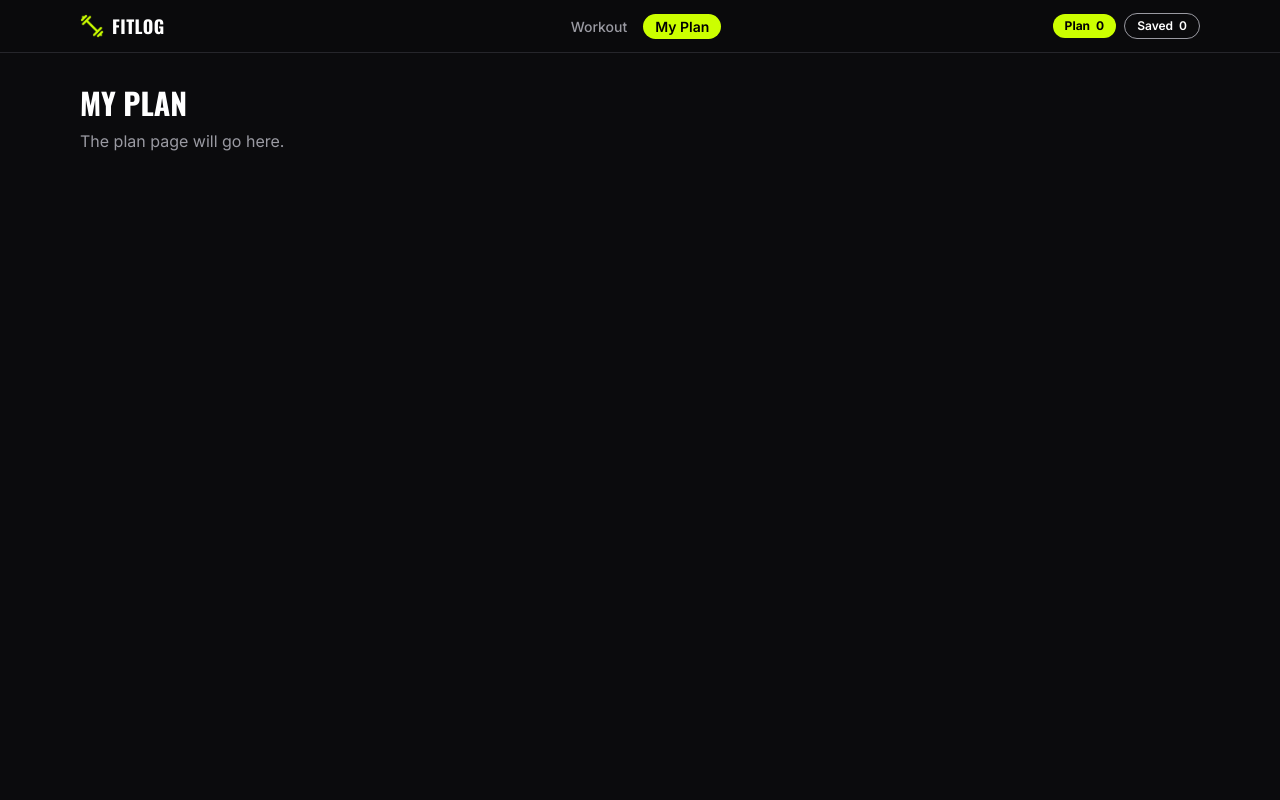
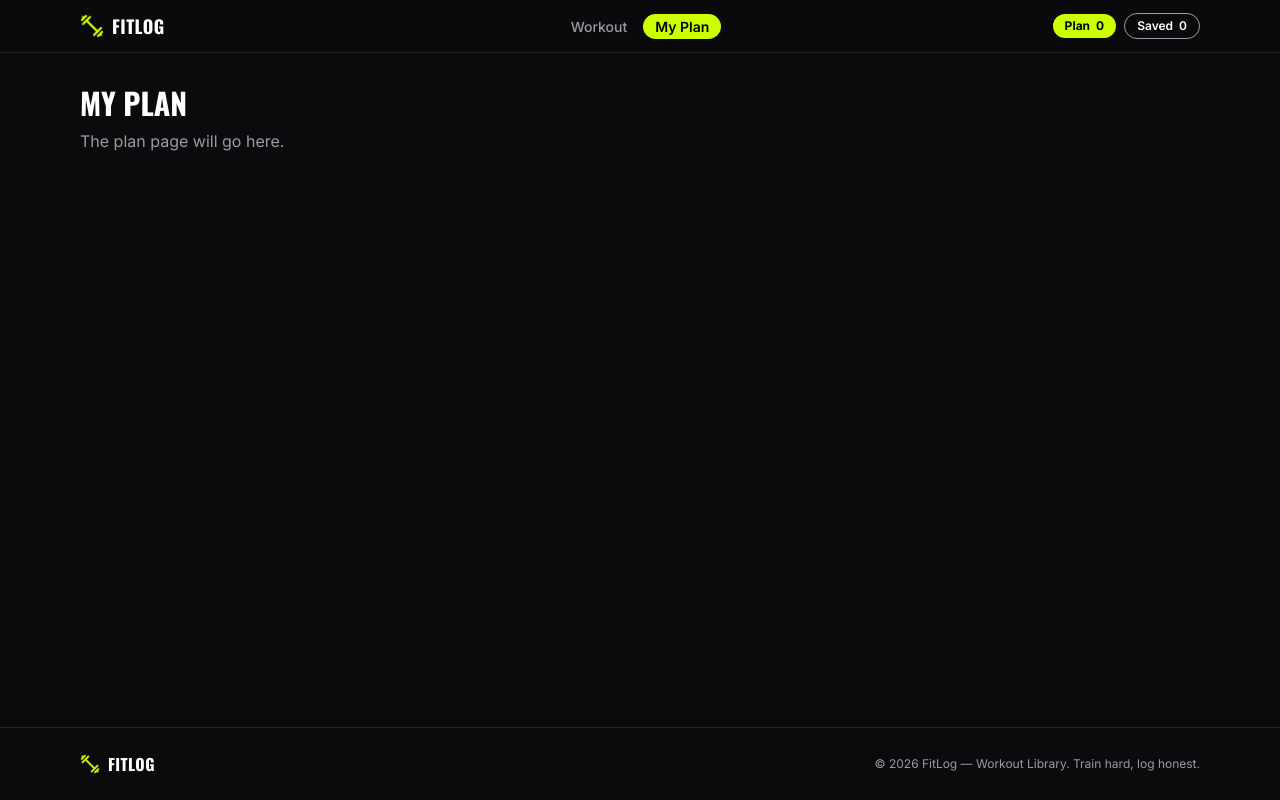
Before and after one commit to arafsarkar13/fitlog, a Next.js app: page /my-plan in a window 1280 px wide. Built offline with nearby package versions, Linux system fonts and the light colour scheme.

Commit message:
added footer with logo and copyright

```diff
--- a/app/layout.jsx
+++ b/app/layout.jsx
@@ -1,5 +1,6 @@
 import { Inter, Oswald } from "next/font/google";
 import Navbar from "@/components/Navbar";
+import Footer from "@/components/Footer";
 import "./globals.css";
 
 const inter = Inter({
@@ -22,10 +23,11 @@ export default function RootLayout({ children }) {
   return (
     <html lang="en">
       <body
-        className={`${inter.variable} ${oswald.variable} font-body antialiased`}
+        className={`${inter.variable} ${oswald.variable} font-body flex min-h-screen flex-col antialiased`}
       >
         <Navbar />
-        {children}
+        <div className="flex-1">{children}</div>
+        <Footer />
       </body>
     </html>
   );
--- /dev/null
+++ b/components/Footer.jsx
@@ -0,0 +1,28 @@
+import Image from "next/image";
+import Link from "next/link";
+
+export default function Footer() {
+  return (
+    <footer className="border-line bg-page border-t">
+      <div className="mx-auto flex max-w-6xl flex-col items-center justify-between gap-3 px-4 py-6 text-center sm:flex-row sm:text-left">
+        {/* Left: logo icon + brand name */}
+        <Link href="/" className="flex items-center gap-2">
+          <Image
+            src="/images/logo.png"
+            alt="FitLog logo"
+            width={20}
+            height={20}
+          />
+          <span className="font-display text-base font-bold tracking-wide">
+            FITLOG
+          </span>
+        </Link>
+
+        {/* Right: copyright line */}
+        <p className="text-muted text-xs">
+          © 2026 FitLog — Workout Library. Train hard, log honest.
+        </p>
+      </div>
+    </footer>
+  );
+}
```
